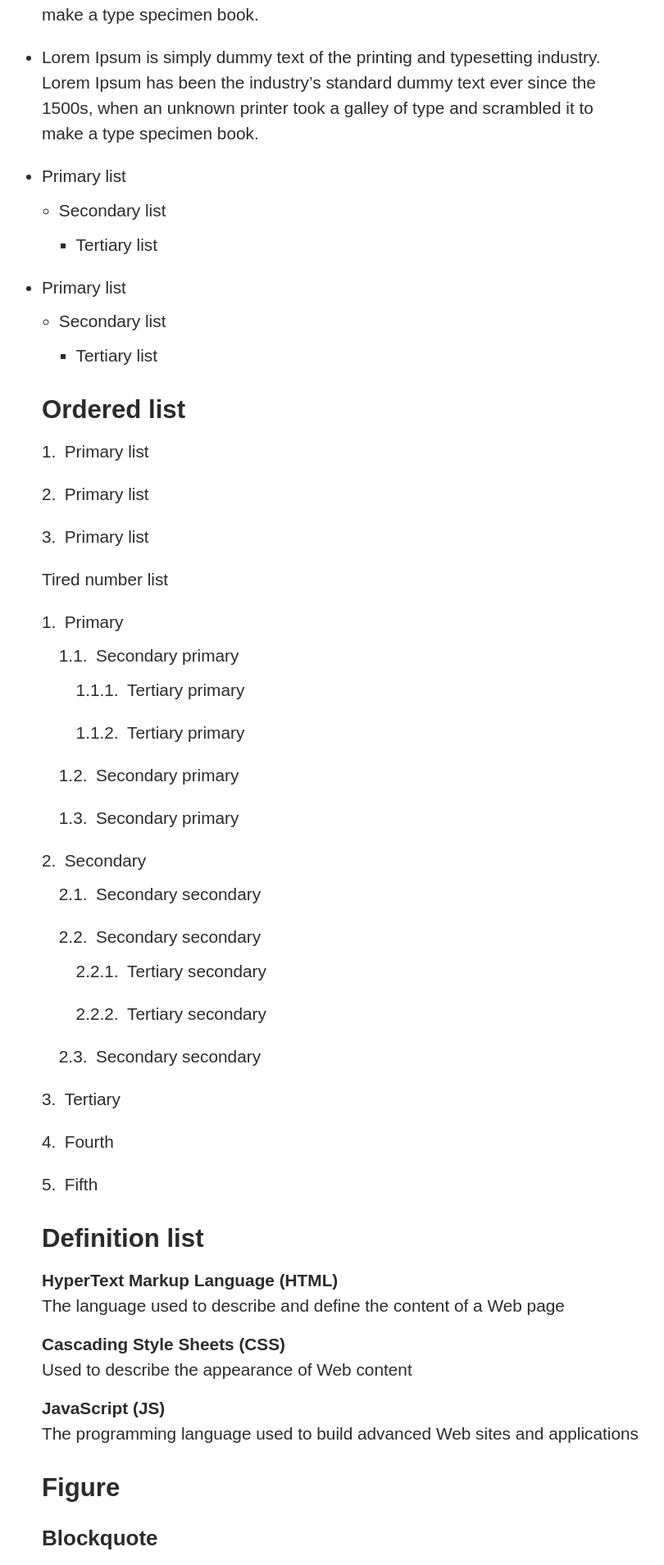
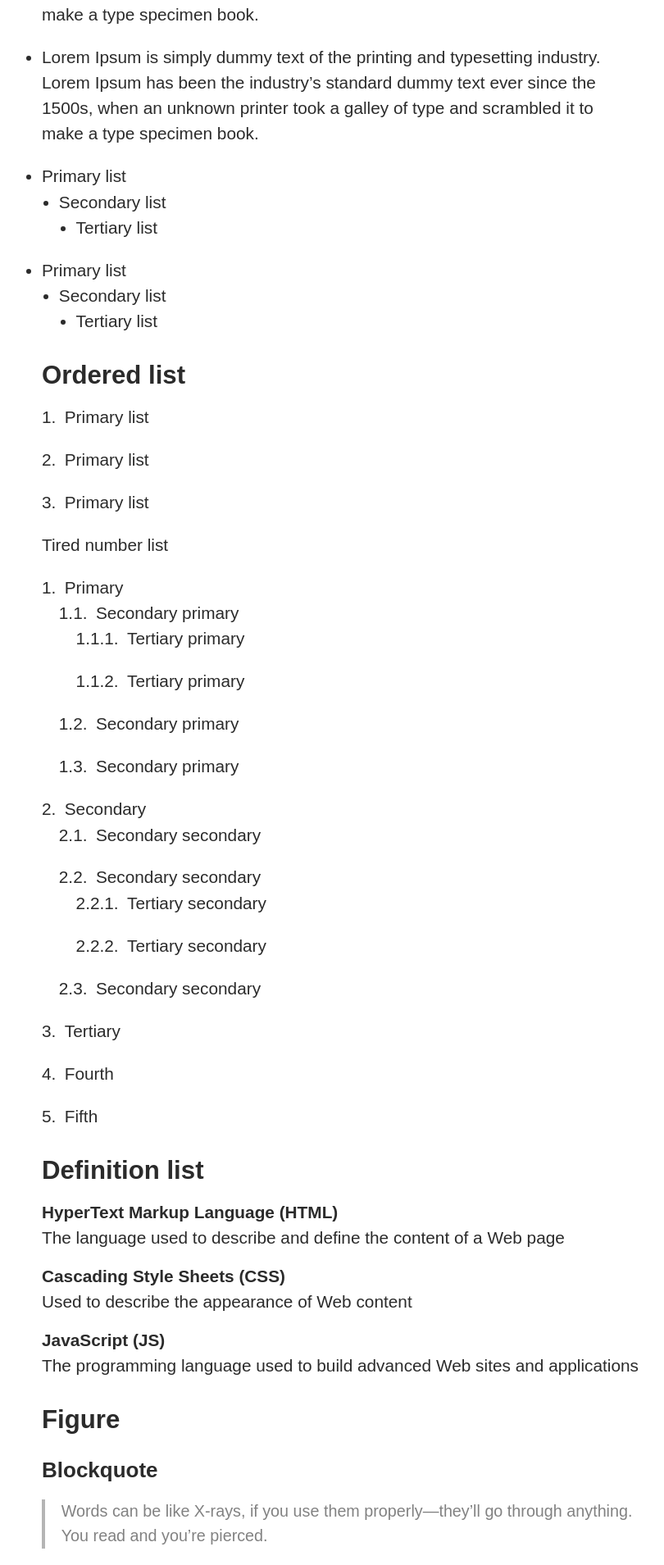
Before and after one commit to aflim/fleuron, a Jekyll site: the page built from styleguide.md, in a window 1280 px wide. Shown: the part 2119-4028 px from the top of the page at 82% size, without its empty margins (225-1035 px from the left). Built offline with Jekyll 4.4.1, drawn with Linux system fonts in a browser that asks for light colours.

Commit message:
Update _typography.scss

```diff
--- a/_sass/_typography.scss
+++ b/_sass/_typography.scss
@@ -40,11 +40,12 @@ ol {
   margin-inline-start: 0;
   margin-block-start: 0;
   margin-block-end: var(--spacer-base);
+  list-style: none;
 
   ul,
   ol {
     padding-inline-start: var(--spacer-base);
-    margin-block-start: .5em;
+    //margin-block-start: .5em;
   }
 
   li {
@@ -52,9 +53,16 @@ ol {
   }
 }
 
+ul {
+  list-style-type: disc;
+
+  li::before {
+    padding-inline-end: .5em;
+  }
+}
+
 ol {
   counter-reset: tiered-numb-list;
-  list-style-type: none;
 
   li::before {
     padding-inline-end: .5em;
```
